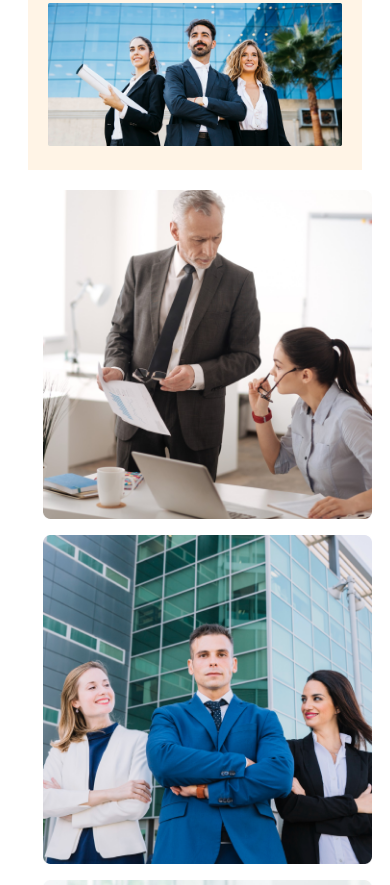
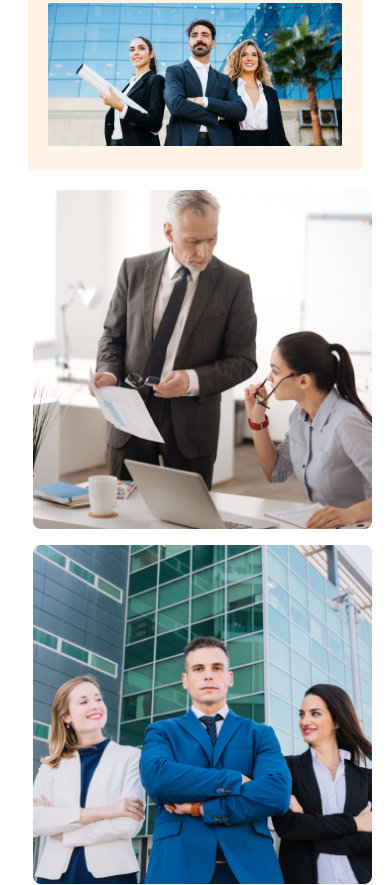
Before and after one commit to kazinishad/G3-architects-responsive, a plain HTML site: page index.html in a window 390 px wide. Shown: the part 643-1528 px from the top of the page. Drawn offline with Linux system fonts and the light colour scheme.

Commit message:
margin added

```diff
--- a/style.css
+++ b/style.css
@@ -119,7 +119,7 @@ main{
     }
     .teams-container{
         padding: 0px 10px;
-        margin-left: 25px;
+        margin-left: 15px;
         display: block;
     }
     .teams-img-container{
```
